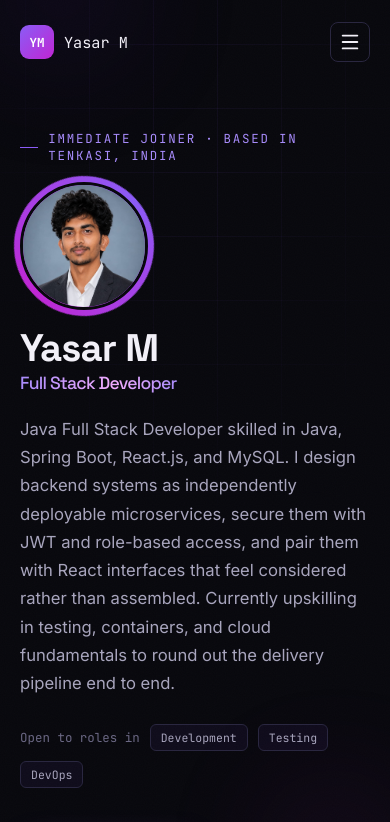
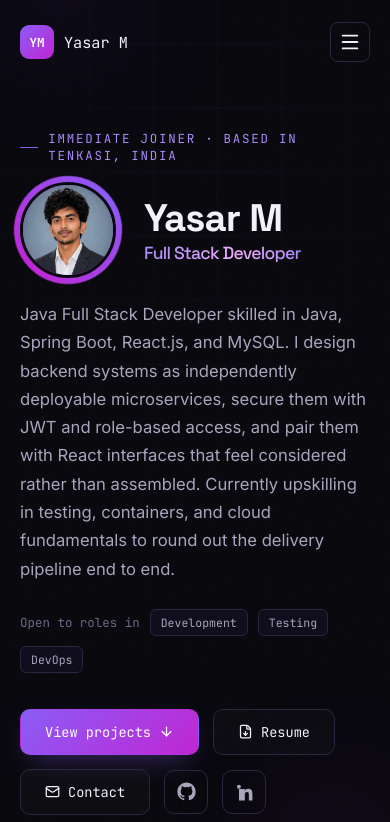
Before and after one commit to yasar-my/3D-PortFolio, a React (Vite) app: page / in a window 390 px wide. Shown: the top 822 px of the page. Built offline with nearby package versions, Linux system fonts and the light colour scheme.

Commit message:
hero.css  file name  updated

```diff
--- a/src/components/Hero.css
+++ b/src/components/Hero.css
@@ -132,13 +132,8 @@
 }
 
 @media (max-width: 640px) {
-  .hero-identity {
-    flex-direction: column;
-    align-items: flex-start;
-    gap: 18px;
-  }
   .hero-avatar {
-    width: 128px;
-    height: 128px;
+    width: 96px;
+    height: 96px;
   }
 }
--- a/src/components/StackVisual.css
+++ b/src/components/StackVisual.css
@@ -82,18 +82,6 @@
   gap: 6px;
 }
 
-.stack-beam {
-  position: absolute;
-  left: 50%;
-  top: 8%;
-  bottom: 4%;
-  width: 1px;
-  background: linear-gradient(180deg, transparent, var(--violet-500), var(--magenta), transparent);
-  opacity: 0.35;
-  transform: translateX(-50%) translateZ(-40px);
-  pointer-events: none;
-}
-
 @media (max-width: 640px) {
   .stack-visual { max-width: 320px; padding-top: 10px; }
   .stack-scene { transform: rotateX(12deg); gap: 10px; }
--- a/src/components/StackVisual.jsx
+++ b/src/components/StackVisual.jsx
@@ -72,7 +72,6 @@ export default function StackVisual() {
           );
         })}
       </div>
-      <div className="stack-beam" aria-hidden="true" />
     </div>
   );
 }
```
